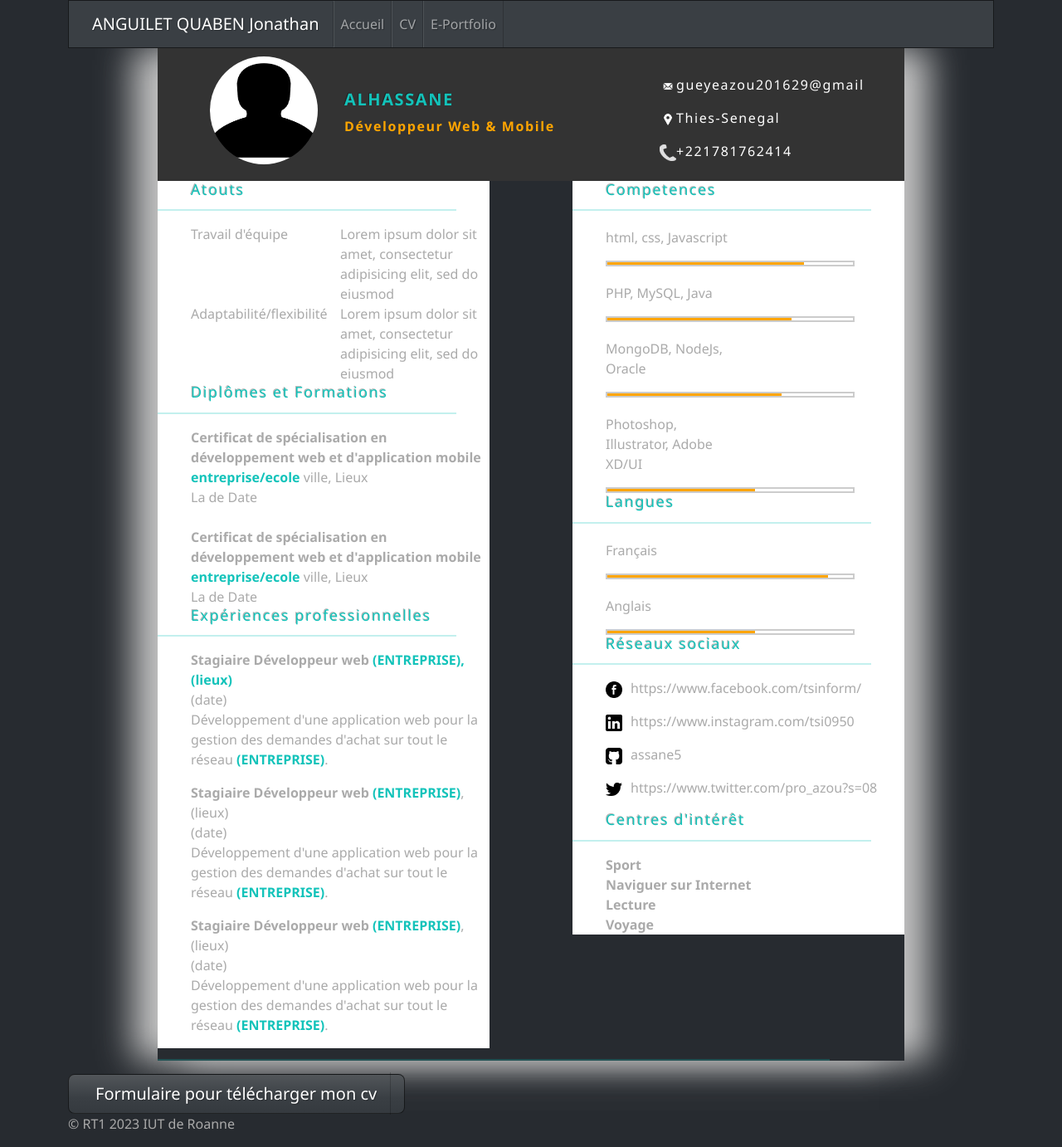
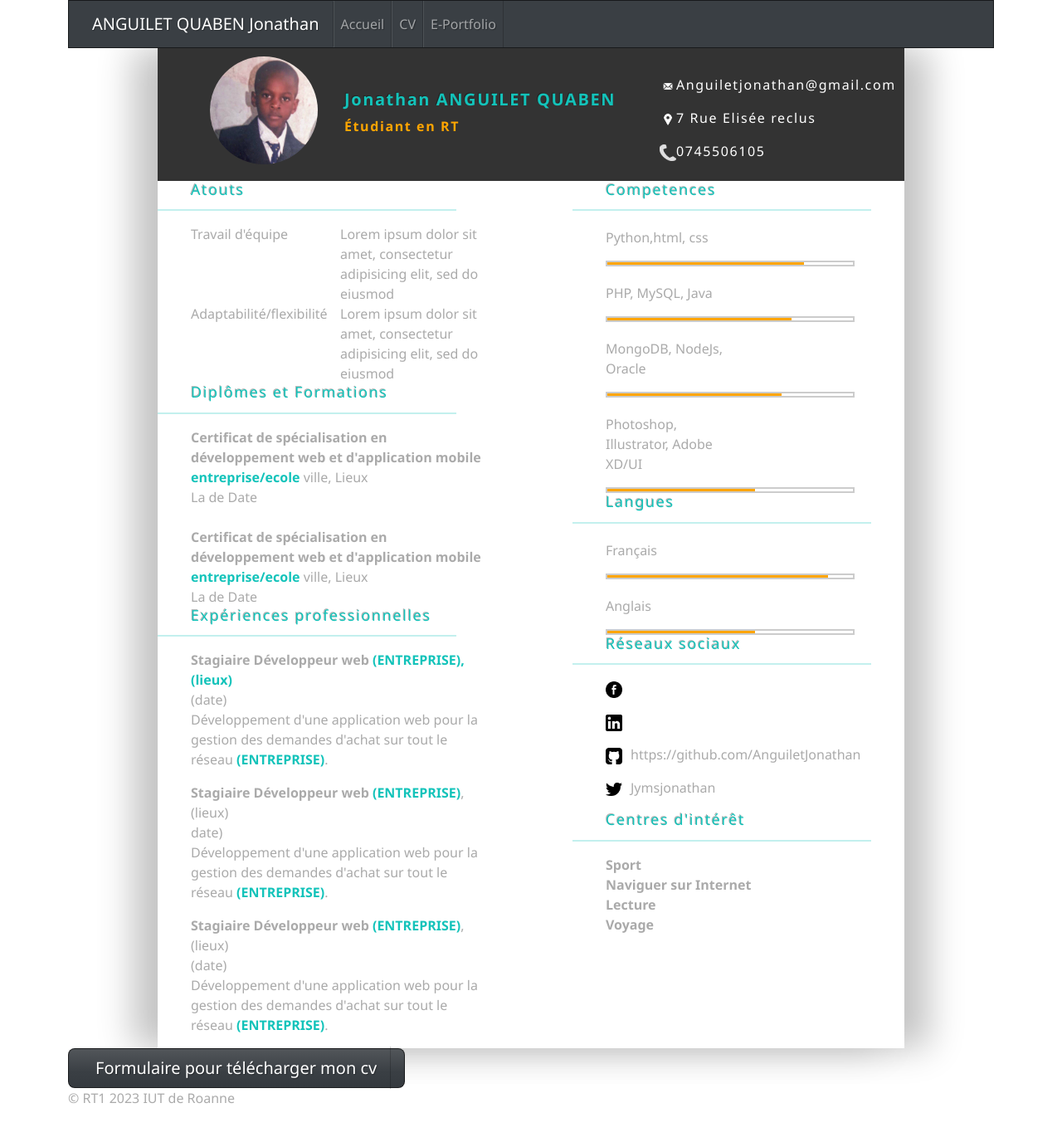
Before and after one commit to AnguiletJonathan/ProjetEportfolio, a Symfony app: template templates/eportfolio/cv.html.twig in a window 1280 px wide. Shown: the whole page at 83% size. After the commit the page ends 1329 px from the top, so only its background shows below. Run offline with Twig, Linux system fonts and the light colour scheme; the template is opened without the code that fills it, so the values that code supplies are empty; some libraries are stand-ins or nearby versions.

Commit message:
initial commit

```diff
--- a/public/style.css
+++ b/public/style.css
@@ -1,5 +1,6 @@
 body {
     font-family: 'Segoe UI', Tahoma, Geneva, Verdana, sans-serif;
+    background-color: white;
 }
 
 main {
--- a/templates/eportfolio/cv.html.twig
+++ b/templates/eportfolio/cv.html.twig
@@ -15,19 +15,18 @@
     <main>
        <header>
                 <div class="photo">
-                    <img src="01.png" width="100%" height="100%" alt="">
+                    <img src="p1.JPG" width="100%" height="100%" alt="">
                 </div>
                 <div class="des">
-                    <h3>ALHASSANE</h3>
-                    <p class="post">Développeur Web & Mobile</p>
+                    <h3>Jonathan ANGUILET QUABEN</h3>
+                    <p class="post">Étudiant en RT</p>
                 </div>
                 <div class="right">
-                        <p><img src="mail.png" class="info">gueyeazou201629@gmail</p>
-                        <p><img src="maps.png" class="info">Thies-Senegal</p>
-                        <p><img src="tele.png" class="info">+221781762414</p>
+                        <p><img src="mail.png" class="info">Anguiletjonathan@gmail.com</p>
+                        <p><img src="maps.png" class="info">7 Rue Elisée reclus</p>
+                        <p><img src="tele.png" class="info">0745506105</p>
                 </div>
        </header>
-
 
         <section class="section-left">
             <h4>Atouts</h4>
@@ -42,34 +41,23 @@
             <h4>Diplômes et Formations</h4>
             <hr class="light">
             <div class="div">
-           <div><b>Certificat de spécialisation en développement web et d'application
-           mobile </b><strong>entreprise/ecole</strong>  ville, Lieux <br>La de Date
-           </div>
-           <br>
-           <div><b>Certificat de spécialisation en développement web et d'application
-           mobile </b><strong>entreprise/ecole</strong>  ville, Lieux <br>La de Date
-           </div>
+                <div><b>Certificat de spécialisation en développement web et d'application mobile </b><strong>entreprise/ecole</strong>  ville, Lieux <br>La de Date
+                </div><br>
+                <div><b>Certificat de spécialisation en développement web et d'application mobile </b><strong>entreprise/ecole</strong>  ville, Lieux <br>La de Date</div>
             </div>
 
             <h4>Expériences professionnelles</h4>
             <hr class="light">
                 <div class="div">
-          <p><b>Stagiaire Développeur web</b> <strong>(ENTREPRISE), (lieux)</strong><br>
-             (date)<br>
-            Développement d'une application web pour la gestion des demandes
-            d'achat sur tout le réseau <strong>(ENTREPRISE)</strong>.
+                    <p>
+                        <b>Stagiaire Développeur web</b> <strong>(ENTREPRISE), (lieux)</strong><br>(date)<br>Développement d'une application web pour la gestion des demandes d'achat sur tout le réseau <strong>(ENTREPRISE)</strong>.
                     </p>
 
-          <p><b>Stagiaire Développeur web</b> <strong>(ENTREPRISE)</strong>, (lieux)<br>
-             (date)<br>
-            Développement d'une application web pour la gestion des demandes
-            d'achat sur tout le réseau <strong>(ENTREPRISE)</strong>.
+                    <p>
+                        <b>Stagiaire Développeur web</b> <strong>(ENTREPRISE)</strong>, (lieux)<br>date)<br>Développement d'une application web pour la gestion des demandes d'achat sur tout le réseau <strong>(ENTREPRISE)</strong>.
                     </p>
-
-          <p><b>Stagiaire Développeur web</b> <strong>(ENTREPRISE)</strong>, (lieux)<br>
-             (date)<br>
-            Développement d'une application web pour la gestion des demandes
-            d'achat sur tout le réseau <strong>(ENTREPRISE)</strong>.
+                    <p>
+                        <b>Stagiaire Développeur web</b> <strong>(ENTREPRISE)</strong>, (lieux)<br>(date)<br> Développement d'une application web pour la gestion des demandes d'achat sur tout le réseau <strong>(ENTREPRISE)</strong>.
                     </p>
                 </div>
         </section>
@@ -80,7 +68,7 @@
                 <div class="skls">
 
                     <div class="po">
-                    <p>html, css, Javascript</p>
+                        <p>Python,html, css</p>
                         <div class="cool">
                             <div style="width:80%" class="inner"></div>
                         </div>
@@ -128,10 +116,10 @@
                 <h4>Réseaux sociaux</h4>
                 <hr class="light">
                     <div class="interet">
-      <p><img src="f.png" class="info"><span>https://www.facebook.com/tsinform/</span></p>
-      <p><img src="l.png" class="info"><span>https://www.instagram.com/tsi0950</span></p>
-      <p><img src="g.png" class="info"><span>assane5</span></p>
-      <p><img src="t.png" class="info"><span>https://www.twitter.com/pro_azou?s=08</span></p>
+                        <p><img src="f.png" class="info"><span></span></p>
+                        <p><img src="l.png" class="info"><span></span></p>
+                        <p><img src="g.png" class="info"><span>https://github.com/AnguiletJonathan</span></p>
+                        <p><img src="t.png" class="info"><span>Jymsjonathan</span></p>
                     </div>
 
 
@@ -144,19 +132,15 @@
                         <div><b>Voyage</b></div>
                     </div>
         </section>
-
-
         <div class="srkl">
-
         </div>
-     <hr class="light">
     </main>
+</body>
 <button class="btn btn-primary btn-lg" >
     <a class="navbar-brand" href="/formulaire_cv">
         Formulaire pour télécharger mon cv
 	</a>
 </button>
-</body>
 
 </html>
 {% endblock %}
```
Also changed, not shown: public/p1.jpg (added). Lines whose indentation alone changed are shown as unchanged.
